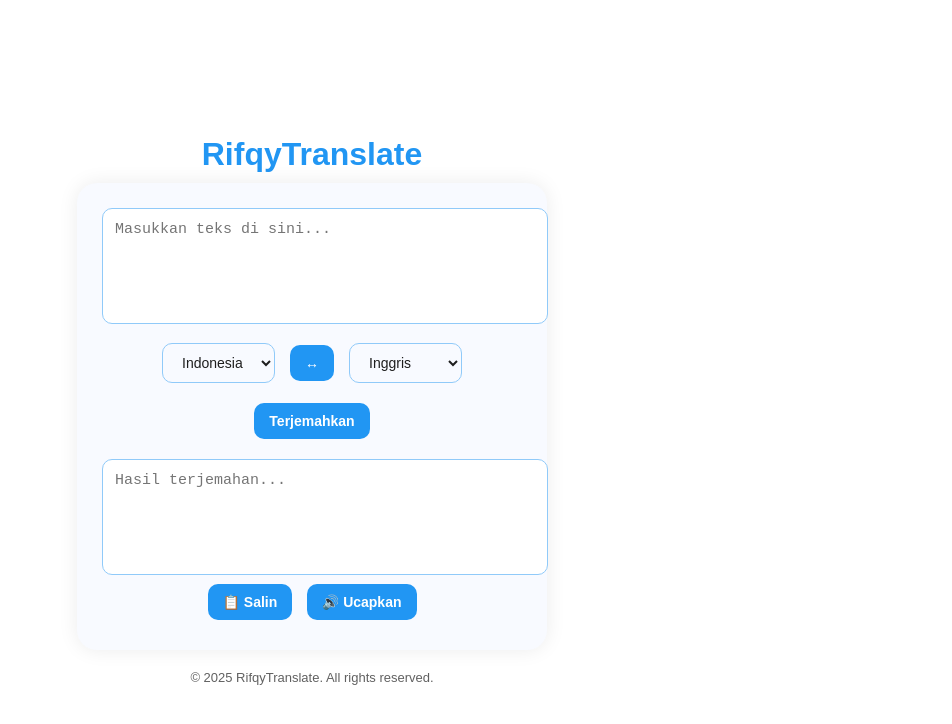
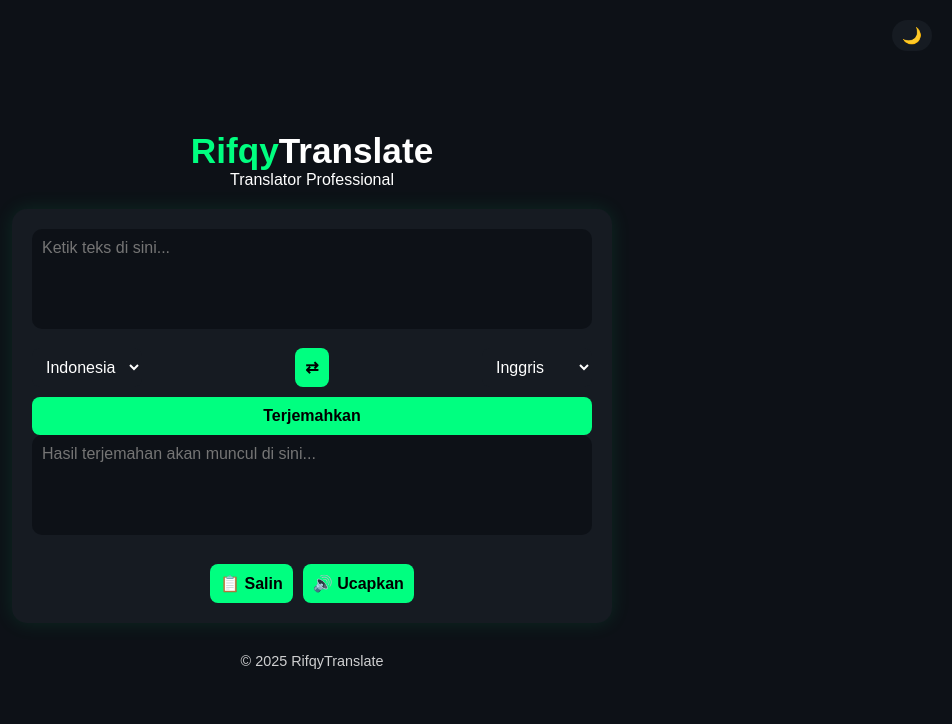
Before and after one commit to rydevs29/RifqyTranslate, a plain HTML site: page index.html in a window 1280 px wide. Shown: the whole page, without its empty margins (328-1280 px from the left). Drawn offline with Linux system fonts and the light colour scheme.

Commit message:
Refactor index.html for better styling and layout
Updated styles and structure for improved UI and functionality.

```diff
--- a/index.html
+++ b/index.html
@@ -1,209 +1,225 @@
 <!DOCTYPE html>
 <html lang="id">
 <head>
-  <meta charset="UTF-8">
-  <meta name="viewport" content="width=device-width, initial-scale=1.0">
+  <meta charset="UTF-8" />
+  <meta name="viewport" content="width=device-width, initial-scale=1.0" />
   <title>RifqyTranslate</title>
   <style>
     :root {
-      --bg: #ffffff;
-      --card: #f8faff;
-      --text: #1e1e1e;
-      --accent: #2196f3;
-      --hover: #42a5f5;
-      --border: #90caf9;
+      --bg-color: #0d1117;
+      --text-color: #ffffff;
+      --accent: #00ff80;
+      --card-bg: #161b22;
     }
 
-    @media (prefers-color-scheme: dark) {
-      :root {
-        --bg: #0d1117;
-        --card: #161b22;
-        --text: #e0e0e0;
-        --accent: #2196f3;
-        --hover: #42a5f5;
-        --border: #2b4d7a;
-      }
+    body.light {
+      --bg-color: #f8f9fa;
+      --text-color: #222;
+      --card-bg: #ffffff;
+      --accent: #007bff;
+    }
+
+    * {
+      margin: 0;
+      padding: 0;
+      box-sizing: border-box;
+      font-family: 'Poppins', sans-serif;
+      transition: background 0.3s, color 0.3s;
     }
 
     body {
-      font-family: 'Poppins', sans-serif;
-      background: var(--bg);
-      color: var(--text);
+      background-color: var(--bg-color);
+      color: var(--text-color);
+      min-height: 100vh;
       display: flex;
+      flex-direction: column;
+      align-items: center;
       justify-content: center;
-      align-items: center;
-      min-height: 100vh;
-      flex-direction: column;
-      margin: 0;
-      transition: background 0.3s, color 0.3s;
+      padding: 20px;
+    }
+
+    header {
+      text-align: center;
+      margin-bottom: 20px;
     }
 
     h1 {
-      font-size: 2rem;
-      color: var(--accent);
-      margin-bottom: 10px;
-      display: flex;
-      align-items: center;
-      gap: 8px;
+      font-size: 2.2em;
     }
 
-    .container {
-      background: var(--card);
+    h1 span {
+      color: var(--accent);
+    }
+
+    .toggle {
+      position: absolute;
+      top: 20px;
+      right: 20px;
+      background: var(--card-bg);
+      border: none;
       border-radius: 20px;
-      box-shadow: 0 0 20px rgba(0, 0, 0, 0.08);
-      padding: 25px;
-      width: 90%;
-      max-width: 420px;
-      text-align: center;
-      transition: background 0.3s;
+      padding: 6px 10px;
+      color: var(--text-color);
+      cursor: pointer;
+      font-size: 1em;
+    }
+
+    .card {
+      background: var(--card-bg);
+      padding: 20px;
+      border-radius: 15px;
+      width: 100%;
+      max-width: 600px;
+      box-shadow: 0 0 20px rgba(0, 255, 128, 0.1);
     }
 
     textarea {
       width: 100%;
-      height: 90px;
-      border: 1.8px solid var(--border);
+      height: 100px;
+      border: none;
       border-radius: 10px;
-      padding: 12px;
-      font-size: 15px;
+      padding: 10px;
+      font-size: 1em;
+      margin-bottom: 15px;
+      background: var(--bg-color);
+      color: var(--text-color);
       resize: none;
-      outline: none;
-      background-color: var(--bg);
-      color: var(--text);
-      transition: background 0.3s, color 0.3s;
     }
 
     select, button {
       border: none;
-      border-radius: 10px;
-      padding: 10px 15px;
-      margin: 5px;
-      font-size: 14px;
-      cursor: pointer;
-      transition: 0.25s;
+      padding: 10px;
+      border-radius: 8px;
+      font-size: 1em;
     }
 
     select {
-      background: var(--card);
-      color: var(--text);
-      border: 1px solid var(--border);
+      background: var(--card-bg);
+      color: var(--text-color);
     }
 
     button {
       background: var(--accent);
-      color: white;
-      font-weight: bold;
+      color: #000;
+      cursor: pointer;
+      font-weight: 600;
     }
 
     button:hover {
-      background: var(--hover);
+      opacity: 0.8;
     }
 
-    .lang-select {
+    .buttons {
       display: flex;
       justify-content: center;
-      align-items: center;
-      gap: 5px;
-      margin: 10px 0;
-    }
-
-    .output {
-      margin-top: 15px;
+      gap: 10px;
+      margin-top: 10px;
     }
 
     footer {
-      margin-top: 20px;
-      font-size: 13px;
-      color: var(--text);
-      opacity: 0.7;
+      margin-top: 30px;
+      font-size: 0.9em;
+      opacity: 0.8;
     }
+
   </style>
 </head>
 <body>
-  <h1>RifqyTranslate</h1>
-  <div class="container">
-    <textarea id="inputText" placeholder="Masukkan teks di sini..."></textarea>
+  <button class="toggle" onclick="toggleTheme()">🌙</button>
 
-    <div class="lang-select">
+  <header>
+    <h1><span>Rifqy</span>Translate</h1>
+    <p>Translator Professional</p>
+  </header>
+
+  <div class="card">
+    <textarea id="inputText" placeholder="Ketik teks di sini..."></textarea>
+
+    <div style="display: flex; justify-content: space-between; gap: 10px;">
       <select id="fromLang">
         <option value="id">Indonesia</option>
         <option value="en">Inggris</option>
+        <option value="ja">Jepang</option>
+        <option value="ko">Korea</option>
         <option value="fr">Prancis</option>
         <option value="es">Spanyol</option>
-        <option value="de">Jerman</option>
-        <option value="ja">Jepang</option>
       </select>
 
-      <button id="swapBtn">↔</button>
+      <button onclick="swapLangs()">⇄</button>
 
       <select id="toLang">
         <option value="en">Inggris</option>
         <option value="id">Indonesia</option>
+        <option value="ja">Jepang</option>
+        <option value="ko">Korea</option>
         <option value="fr">Prancis</option>
         <option value="es">Spanyol</option>
-        <option value="de">Jerman</option>
-        <option value="ja">Jepang</option>
       </select>
     </div>
 
-    <button id="translateBtn">Terjemahkan</button>
+    <button style="width: 100%; margin-top: 10px;" onclick="translateText()">Terjemahkan</button>
 
-    <div class="output">
-      <textarea id="outputText" placeholder="Hasil terjemahan..." readonly></textarea>
-    </div>
+    <textarea id="outputText" readonly placeholder="Hasil terjemahan akan muncul di sini..."></textarea>
 
-    <div>
-      <button id="copyBtn">📋 Salin</button>
-      <button id="speakBtn">🔊 Ucapkan</button>
+    <div class="buttons">
+      <button onclick="copyText()">📋 Salin</button>
+      <button onclick="speakText()">🔊 Ucapkan</button>
     </div>
   </div>
 
-  <footer>© 2025 RifqyTranslate. All rights reserved.</footer>
+  <footer>© 2025 RifqyTranslate</footer>
 
   <script>
-    const translateBtn = document.getElementById("translateBtn");
-    const swapBtn = document.getElementById("swapBtn");
-    const inputText = document.getElementById("inputText");
-    const outputText = document.getElementById("outputText");
-    const fromLang = document.getElementById("fromLang");
-    const toLang = document.getElementById("toLang");
-    const copyBtn = document.getElementById("copyBtn");
-    const speakBtn = document.getElementById("speakBtn");
+    function toggleTheme() {
+      document.body.classList.toggle('light');
+      const btn = document.querySelector('.toggle');
+      btn.textContent = document.body.classList.contains('light') ? '☀️' : '🌙';
+    }
 
-    translateBtn.addEventListener("click", async () => {
-      const text = inputText.value.trim();
-      if (!text) return alert("Masukkan teks terlebih dahulu!");
+    function swapLangs() {
+      const from = document.getElementById('fromLang');
+      const to = document.getElementById('toLang');
+      const temp = from.value;
+      from.value = to.value;
+      to.value = temp;
+    }
 
-      const url = `https://api.mymemory.translated.net/get?q=${encodeURIComponent(text)}&langpair=${fromLang.value}|${toLang.value}`;
+    async function translateText() {
+      const input = document.getElementById('inputText').value;
+      const from = document.getElementById('fromLang').value;
+      const to = document.getElementById('toLang').value;
+
+      if (!input) {
+        alert('Masukkan teks terlebih dahulu.');
+        return;
+      }
 
       try {
-        const res = await fetch(url);
+        const res = await fetch(`https://api.mymemory.translated.net/get?q=${encodeURIComponent(input)}&langpair=${from}|${to}`);
         const data = await res.json();
-        outputText.value = data.responseData.translatedText;
-      } catch (err) {
-        outputText.value = "Terjadi kesalahan. Coba lagi.";
+        document.getElementById('outputText').value = data.responseData.translatedText;
+      } catch (e) {
+        document.getElementById('outputText').value = '⚠️ Gagal menerjemahkan.';
       }
-    });
+    }
 
-    swapBtn.addEventListener("click", () => {
-      const temp = fromLang.value;
-      fromLang.value = toLang.value;
-      toLang.value = temp;
+    function copyText() {
+      const output = document.getElementById('outputText');
+      output.select();
+      document.execCommand('copy');
+      alert('Teks berhasil disalin!');
+    }
 
-      const tempText = inputText.value;
-      inputText.value = outputText.value;
-      outputText.value = tempText;
-    });
-
-    copyBtn.addEventListener("click", () => {
-      navigator.clipboard.writeText(outputText.value);
-      alert("Teks disalin ke clipboard!");
-    });
-
-    speakBtn.addEventListener("click", () => {
-      const utter = new SpeechSynthesisUtterance(outputText.value);
-      utter.lang = toLang.value;
-      speechSynthesis.speak(utter);
-    });
+    function speakText() {
+      const text = document.getElementById('outputText').value;
+      if (!text) {
+        alert('Tidak ada teks untuk diucapkan.');
+        return;
+      }
+      const speech = new SpeechSynthesisUtterance(text);
+      speech.lang = document.getElementById('toLang').value;
+      speechSynthesis.speak(speech);
+    }
   </script>
 </body>
 </html>
```
